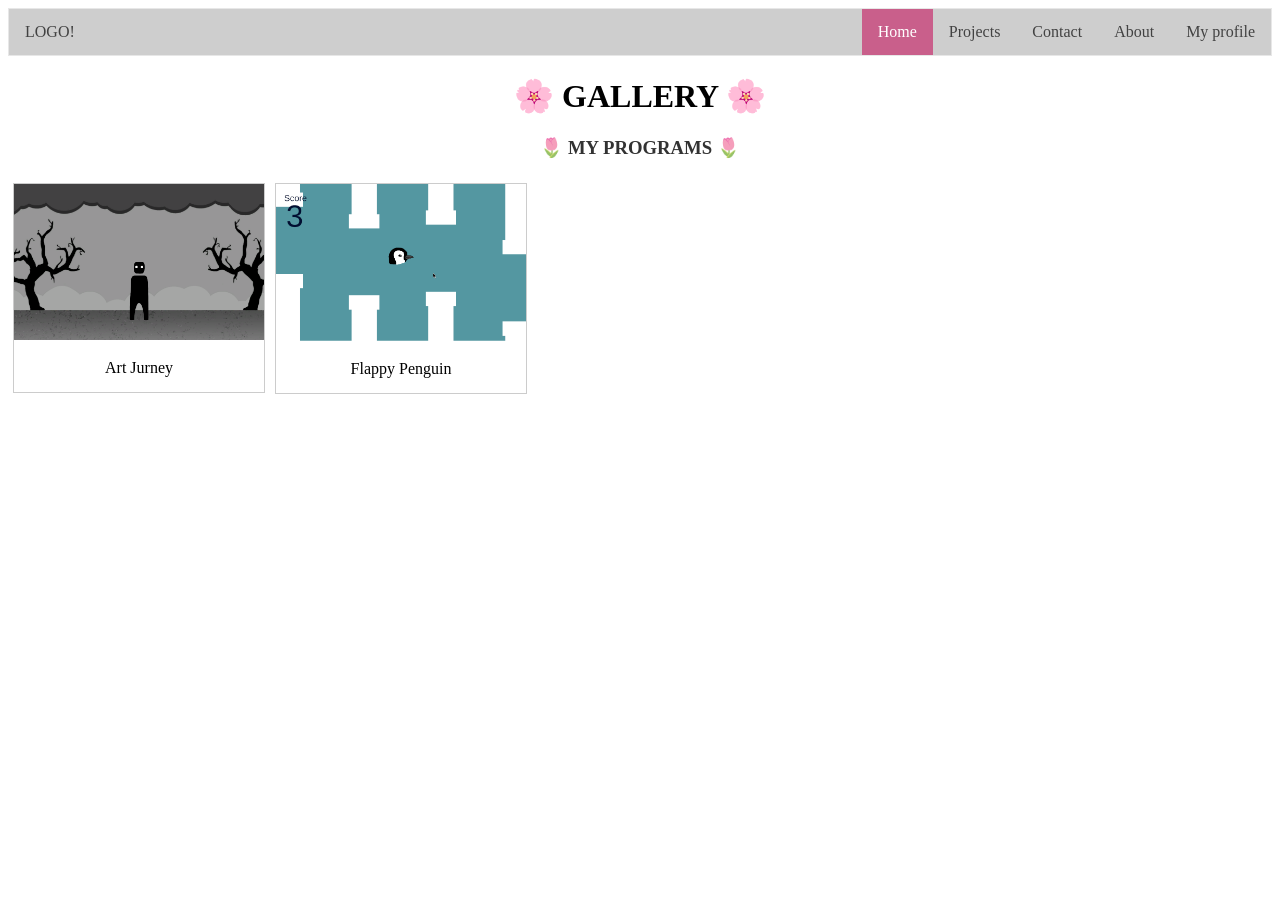
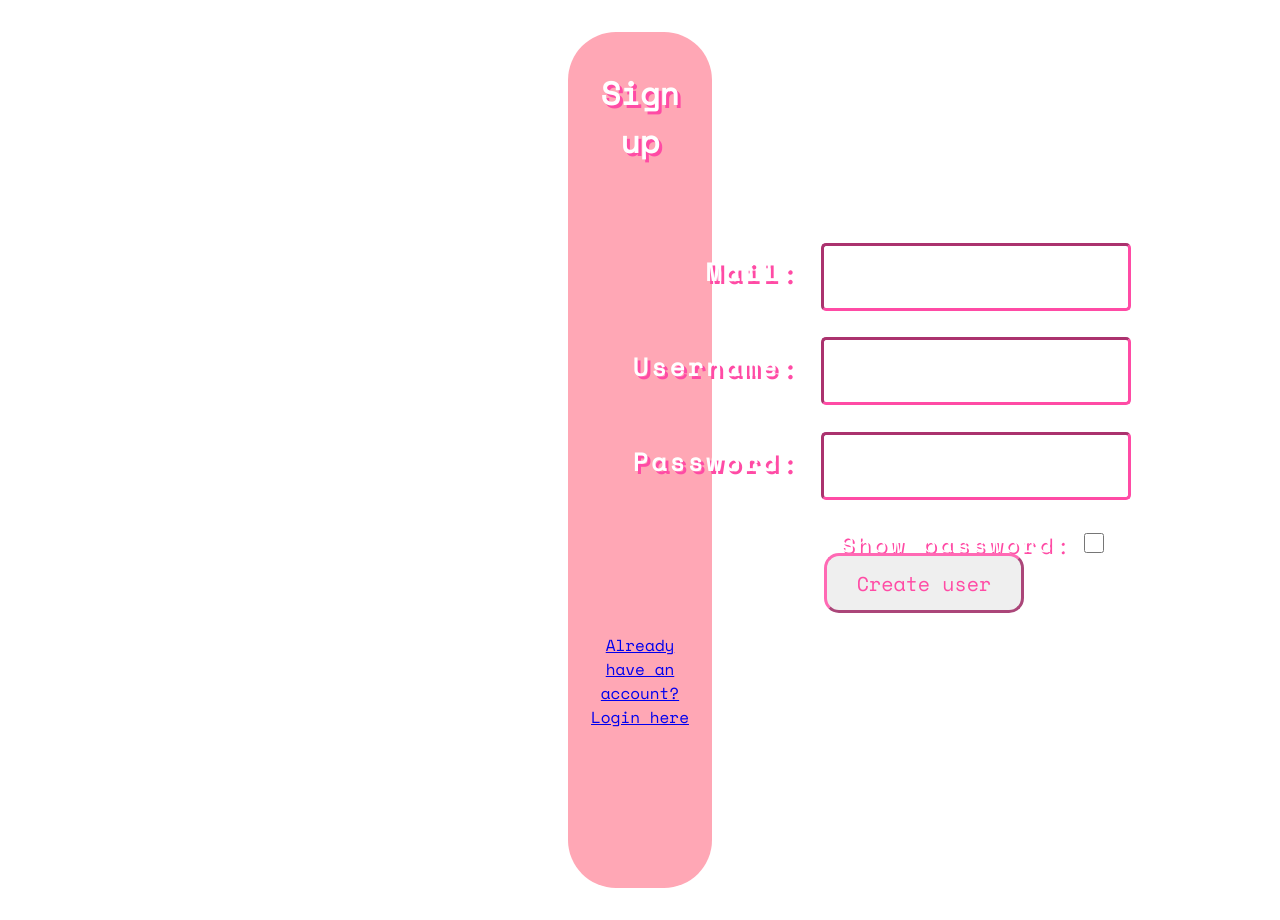
Before and after one commit to SanneCodes/Register-user-website, a PHP site: page /html/mainpage.php in a window 1280 px wide. Before the commit the page ends 394 px from the top, so only its background shows below. Run offline with PHP 8.4, Linux system fonts and the light colour scheme; the visitor is signed in with stand-in values (Sample User, id 1).

Commit message:
added test code to mainpage

```diff
--- a/html/mainpage.php
+++ b/html/mainpage.php
@@ -13,39 +13,26 @@ if (!isset($_SESSION["userId"])){
 <head>
     <meta charset="UTF-8">
     <meta name="viewport" content="width=device-width, initial-scale=1.0">
-    <title>Home</title>
+    <title>Create account</title>
+    <link rel="stylesheet" href="css/signup.css">
 </head>
 <body>
-    <nav>
-        <ul>
-            <span><li><a href="mainpage.php">LOGO!</a></li></span>
-
-            <li><a href="user.html">My profile</a></li>
-            <li><a href="about.html">About</a></li>
-            <li><a href="contact.html">Contact</a></li>
-            <li><a href="projects.html">Projects</a></li>
-            <li><a href="mainpage.php" class="main">Home</a></li>
-        </ul>
-    </nav>
-
-    <h1>&#127800; GALLERY &#127800;</h1>
-    <h3>&#127799; MY PROGRAMS &#127799;</h3>
-
-    <div class="gallery">
-        <a href="http://192.168.1.51" target="_blank">
-            <img src="../media/ArtJurney.png" alt="image of ArtJurney game">
-        </a>
-        <div class="desc">Art Jurney</div>
+    <div class="container">
+        <h1>Sign up</h1>
+        <form name="frmSignUp" method="post" action="/connectDB/signUp.php">
+            <div class="inputs">
+                <label>Mail:</label> <input type="mail" name="mailInput"> <br>
+                <label>Username:</label> <input type="text" autocomplete="username" name="usernameInput"> <br>
+                <label>Password:</label> <input type="password" name="passwordInput" id="passwordInput" autocomplete="current-password" >
+                <div class="showPassCont">
+                    <a>Show password:</a>
+                    <input type="checkbox" id="showPassword">
+                </div>
+            </div>
+            <button>Create user</button>
+        </form>
+        <a href="/html/login.html">Already have an account? Login here</a>
     </div>
-
-    <div class="gallery">
-        <a href="http://192.168.33.88" target="_blank">
-            <img src="../media/FlappyPenguin.png" alt="image of FlappyPenguin game">
-        </a>
-        <div class="desc">Flappy Penguin</div>
-    </div>
-
 </body>
-<link rel="stylesheet" href="../css/home.css">
-<link rel="stylesheet" href="../css/nav.css">
+<script src="/js/showPass.js"></script>
 </html>
```
